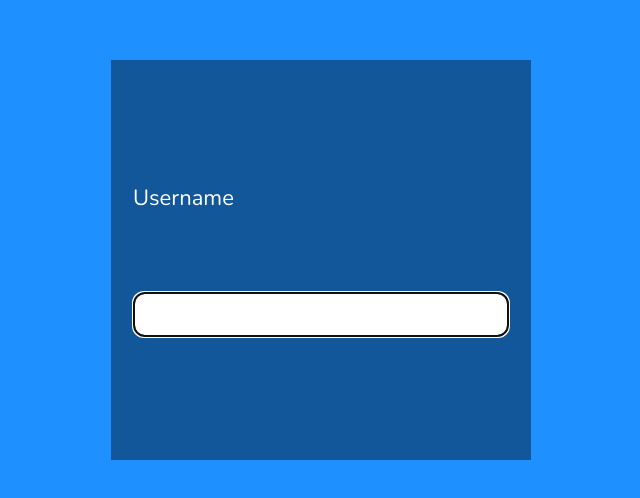
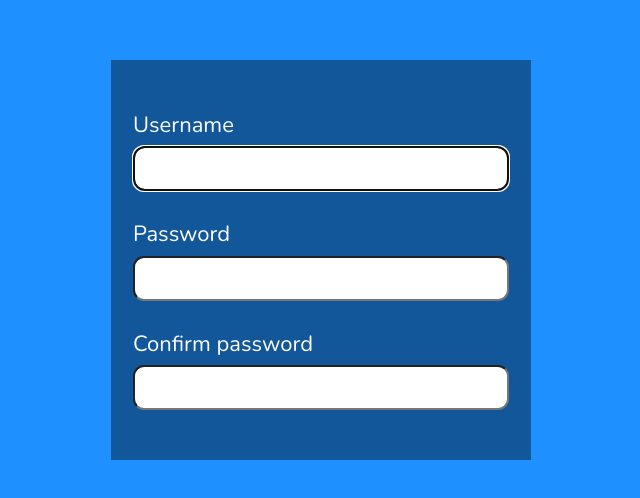
Before and after one commit to mb-dir/react-auth-fe, a React (Create React App) app: page /register in a window 1280 px wide. Shown: the part 140-638 px from the top of the page, without its empty margins (319-959 px from the left). Built offline with nearby package versions, Linux system fonts and the light colour scheme.

Commit message:
Inputs for passwords

```diff
--- a/src/components/Register/Register.js
+++ b/src/components/Register/Register.js
@@ -14,6 +14,12 @@ export const Register = () => {
   const [ username, setUsername ] = useState("");
   const [ isValidUsername, setIsValidUsername ] = useState(false);
 
+  const [ password, setPassword ] = useState("");
+  const [ isValidPassword, setIsValidPassword ] = useState(false);
+
+  const [ confirmPassword, setConfirmPassword ] = useState("");
+  const [ arePasswordsSame, setArePasswordsSame ] = useState(false);
+
   const usernameRef = useRef(null);
 
   useEffect(() => {
@@ -25,6 +31,27 @@ export const Register = () => {
       setIsValidUsername(USER_REGEX.test(username));
     },
     [ USER_REGEX, username ]
+  );
+
+  useEffect(
+    () => {
+      setIsValidPassword(PWD_REGEX.test(password));
+    },
+    [ PWD_REGEX, password ]
+  );
+
+  useEffect(
+    () => {
+      setIsValidPassword(PWD_REGEX.test(password));
+    },
+    [ PWD_REGEX, password ]
+  );
+
+  useEffect(
+    () => {
+      setArePasswordsSame(password === confirmPassword && password !== "");
+    },
+    [ confirmPassword, password ]
   );
 
   return (
@@ -50,6 +77,48 @@ export const Register = () => {
           ref={usernameRef}
           type="text"
         />
+
+        <label htmlFor="password">
+          Password
+          <FontAwesomeIcon
+            icon={faCheck}
+            className={clsx(isValidPassword ? "valid" : "hide")}
+          />
+          <FontAwesomeIcon
+            icon={faTimes}
+            className={clsx(isValidPassword || !password ? "hide" : "invalid")}
+          />
+        </label>
+        <input
+          id="password"
+          value={password}
+          onChange={({ target }) => setPassword(target.value)}
+          required
+          autoComplete="off"
+          type="password"
+        />
+
+        <label htmlFor="confirmPassword">
+          Confirm password
+          <FontAwesomeIcon
+            icon={faCheck}
+            className={clsx(arePasswordsSame ? "valid" : "hide")}
+          />
+          <FontAwesomeIcon
+            icon={faTimes}
+            className={clsx(
+              arePasswordsSame || !confirmPassword ? "hide" : "invalid"
+            )}
+          />
+        </label>
+        <input
+          id="confirmPassword"
+          value={confirmPassword}
+          onChange={({ target }) => setConfirmPassword(target.value)}
+          required
+          autoComplete="off"
+          type="password"
+        />
       </form>
     </section>
   );
```
